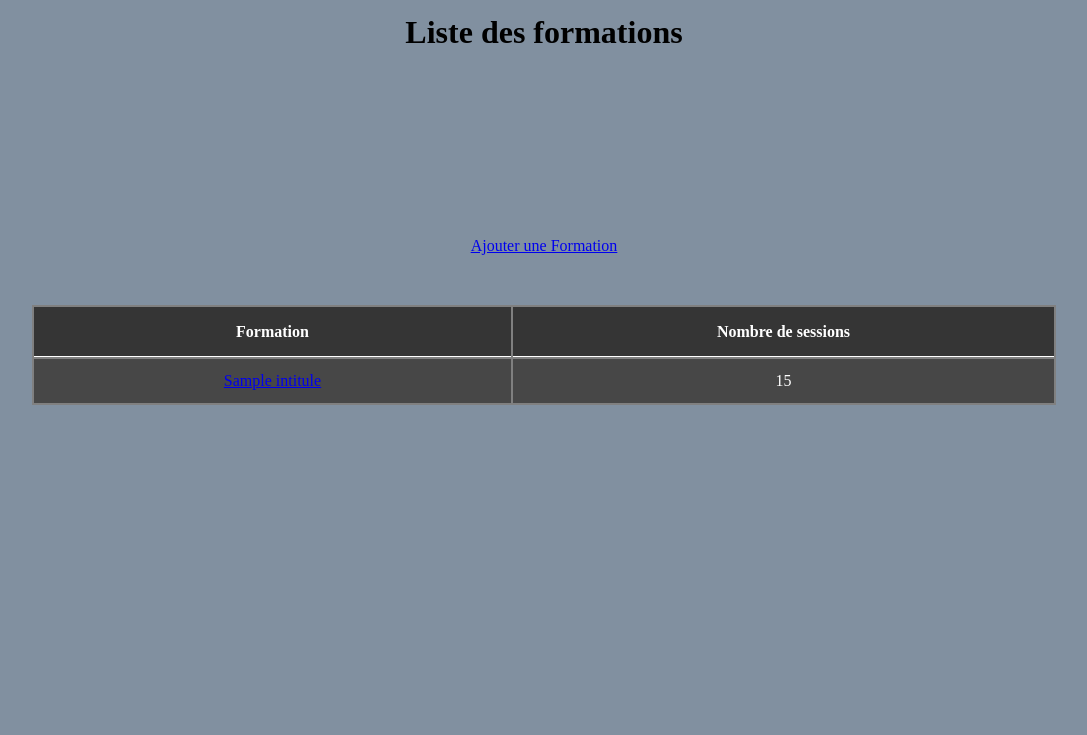
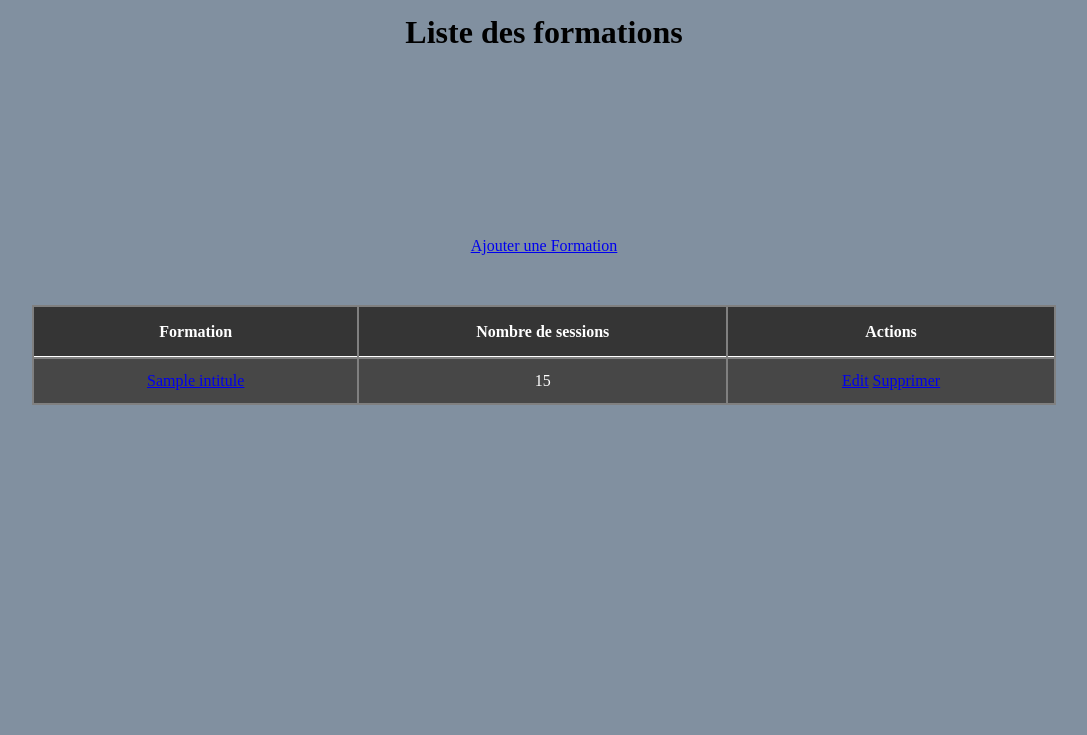
Before and after one commit to mayados/ProjetSessionsSymf, a Symfony app: template templates/formation/index.html.twig in a window 1280 px wide. Shown: the part 65-800 px from the top of the page, without its empty margins (96-1183 px from the left). Run offline with Twig, Linux system fonts and the light colour scheme; the template is opened without the code that fills it: most values are stand-ins (such as "Sample title", 1, 10 or a date in 2020); some libraries are stand-ins or nearby versions.

Commit message:
add link edit / remove

```diff
--- a/templates/formateur/index.html.twig
+++ b/templates/formateur/index.html.twig
@@ -19,8 +19,8 @@
                 <tr>
                     <td>{{ formateur }}</td>
                     <td>
+                        <a href="{{ path('edit_formateur', {'id': formateur.id}) }}">Edit</a>
                         <a href="{{ path('remove_formateur', {'id': formateur.id}) }}">Supprimer</a>
-                        <a href="#">Edit</a>
                     </td>
                 </tr>
                 {% endfor %}
--- a/templates/formation/index.html.twig
+++ b/templates/formation/index.html.twig
@@ -15,11 +15,16 @@
                 <tr>
                     <th>Formation</th>
                     <th>Nombre de sessions</th>
+                    <th>Actions</th>
                 </tr>
                 {% for formation in listeFormations %}
                     <tr>
                         <td><a href="{{ path('show_formation', {'id': formation.id}) }}">{{ formation.intitule }}</a></td>
                         <td>{{ formation.sessions | length }}</td>
+                        <td>
+                            <a href="{{ path('edit_formation', {'id': formation.id}) }}">Edit</a>
+                            <a href="{{ path('remove_formation', {'id': formation.id}) }}">Supprimer</a>
+                        </td>
                     </tr>
                 {% endfor %}
             </table>
```
